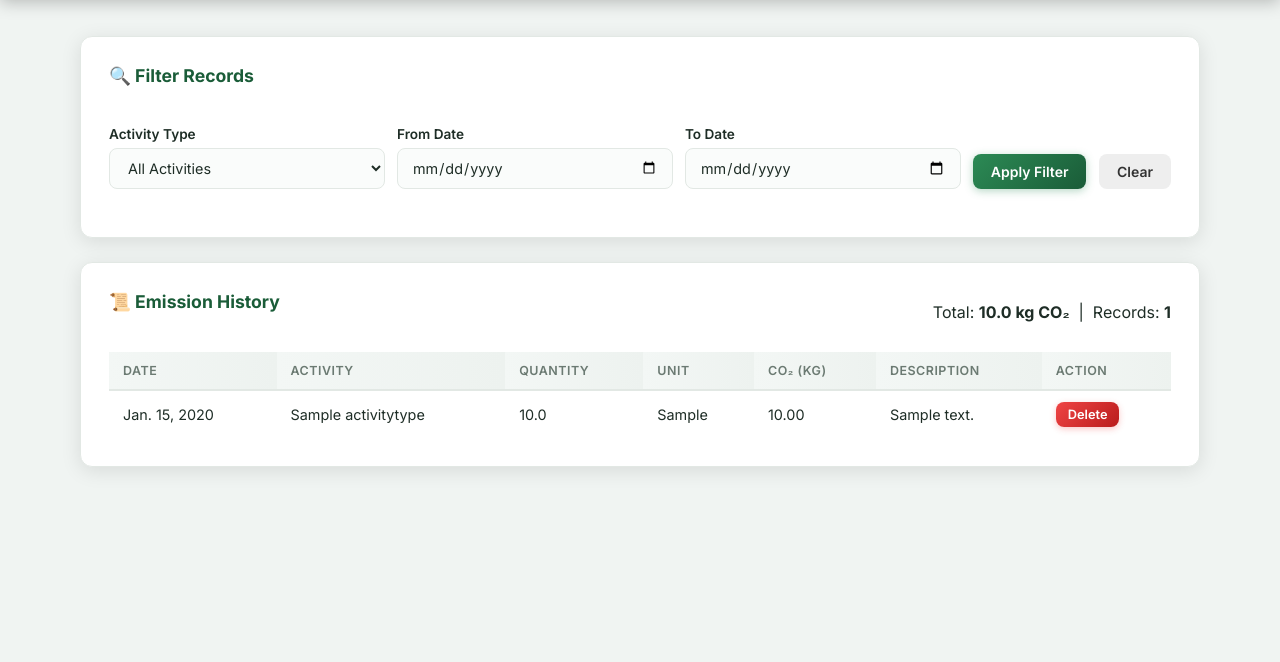
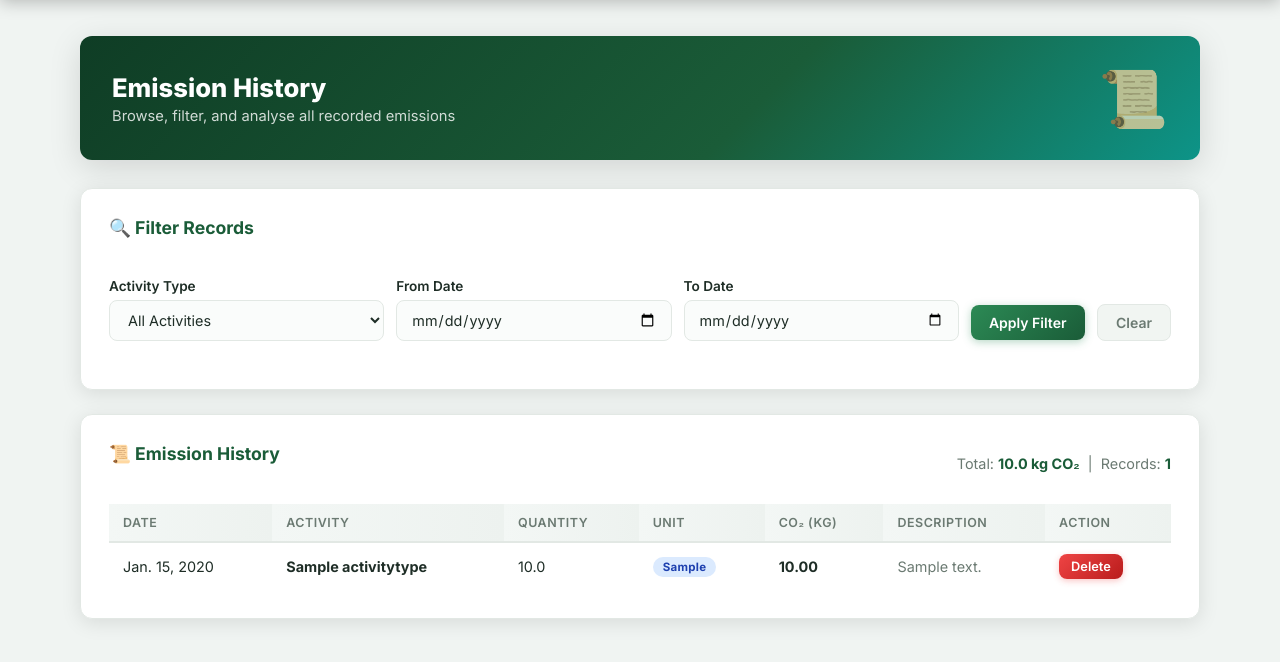
Before and after one commit to Gi-v/Carbon-Emission-Calculator, a Django app: page /history/ in a window 1280 px wide. Shown: the part 64-726 px from the top of the page. Run offline with Django 4.2, Linux system fonts and the light colour scheme; a user stored in the database is signed in; tables that the repository leaves empty hold one stand-in row (values such as "Sample post").

Commit message:
Enhance emission history page layout and charts
Updated the emission history page with improved layout and styling for better readability. Added charts for emissions over time and by activity type.

```diff
--- a/emission_app/templates/emission_app/history.html
+++ b/emission_app/templates/emission_app/history.html
@@ -2,6 +2,14 @@
 {% block title %}History - Carbon Emission Calculator{% endblock %}
 
 {% block content %}
+<div class="page-hero">
+    <div>
+        <h1>Emission History</h1>
+        <p>Browse, filter, and analyse all recorded emissions</p>
+    </div>
+    <span class="hero-icon">📜</span>
+</div>
+
 <div class="card">
     <div class="section-header">
         <h2>🔍 Filter Records</h2>
@@ -28,15 +36,35 @@
         </div>
         <div>
             <button type="submit" class="btn btn-primary">Apply Filter</button>
-            <a href="{% url 'history' %}" class="btn" style="background:#eee;color:#333;margin-left:8px;">Clear</a>
+            <a href="{% url 'history' %}" class="btn btn-secondary" style="margin-left:8px;">Clear</a>
         </div>
     </form>
 </div>
 
+{% if chart_dates %}
+<div style="display: grid; grid-template-columns: 3fr 2fr; gap: 24px;">
+    <div class="card">
+        <h2>📅 Emissions Over Time</h2>
+        <div class="chart-wrap" style="height:240px;">
+            <canvas id="historyLine"></canvas>
+        </div>
+    </div>
+    <div class="card">
+        <h2>🥧 By Activity Type</h2>
+        <div class="chart-wrap" style="height:240px;">
+            <canvas id="historyPie"></canvas>
+        </div>
+    </div>
+</div>
+{% endif %}
+
 <div class="card">
     <div class="section-header">
         <h2>📜 Emission History</h2>
-        <span>Total: <strong>{{ total_filtered }} kg CO₂</strong> &nbsp;|&nbsp; Records: <strong>{{ records|length }}</strong></span>
+        <span style="color:var(--text-muted);font-size:0.9rem;">
+            Total: <strong style="color:var(--green-dark)">{{ total_filtered }} kg CO₂</strong>
+            &nbsp;|&nbsp; Records: <strong style="color:var(--green-dark)">{{ records|length }}</strong>
+        </span>
     </div>
     {% if records %}
     <table>
@@ -55,11 +83,11 @@
             {% for r in records %}
             <tr>
                 <td>{{ r.date }}</td>
-                <td>{{ r.activity.activity_name }}</td>
+                <td><strong>{{ r.activity.activity_name }}</strong></td>
                 <td>{{ r.quantity }}</td>
-                <td>{{ r.activity.unit }}</td>
-                <td>{{ r.emission_amount|floatformat:2 }}</td>
-                <td>{{ r.description|default:"-" }}</td>
+                <td><span class="badge badge-blue">{{ r.activity.unit }}</span></td>
+                <td><strong>{{ r.emission_amount|floatformat:2 }}</strong></td>
+                <td style="color:var(--text-muted)">{{ r.description|default:"-" }}</td>
                 <td>
                     <form method="post" action="{% url 'delete_record' r.id %}" style="display:inline"
                           onsubmit="return confirm('Delete this record?')">
@@ -81,4 +109,61 @@
     </p>
     {% endif %}
 </div>
+
+{% if chart_dates %}
+<script>
+(function(){
+    // Emissions over time line chart
+    new Chart(document.getElementById('historyLine'), {
+        type: 'line',
+        data: {
+            labels: {{ chart_dates_json }},
+            datasets: [{
+                label: 'CO₂ (kg)',
+                data: {{ chart_totals_json }},
+                fill: true,
+                borderColor: '#0d9488',
+                backgroundColor: 'rgba(13,148,136,0.10)',
+                pointBackgroundColor: '#0d9488',
+                pointRadius: 4,
+                pointHoverRadius: 6,
+                tension: 0.35,
+                borderWidth: 2.5,
+            }]
+        },
+        options: {
+            responsive: true,
+            maintainAspectRatio: false,
+            plugins: { legend: { display: false } },
+            scales: {
+                x: { grid: { color: '#f0f4f2' }, ticks: { font: { size: 11 }, maxRotation: 45 } },
+                y: { beginAtZero: true, grid: { color: '#f0f4f2' }, ticks: { font: { size: 11 } } }
+            }
+        }
+    });
+
+    // By activity pie chart
+    new Chart(document.getElementById('historyPie'), {
+        type: 'pie',
+        data: {
+            labels: {{ act_labels_json }},
+            datasets: [{
+                data: {{ act_totals_json }},
+                backgroundColor: {{ act_labels_json }}.map((_, i) => CHART_PALETTE[i % CHART_PALETTE.length]),
+                borderWidth: 2,
+                borderColor: '#fff',
+                hoverOffset: 5,
+            }]
+        },
+        options: {
+            responsive: true,
+            maintainAspectRatio: false,
+            plugins: {
+                legend: { position: 'right', labels: { font: { size: 11 }, boxWidth: 12, padding: 10 } }
+            }
+        }
+    });
+})();
+</script>
+{% endif %}
 {% endblock %}
```
